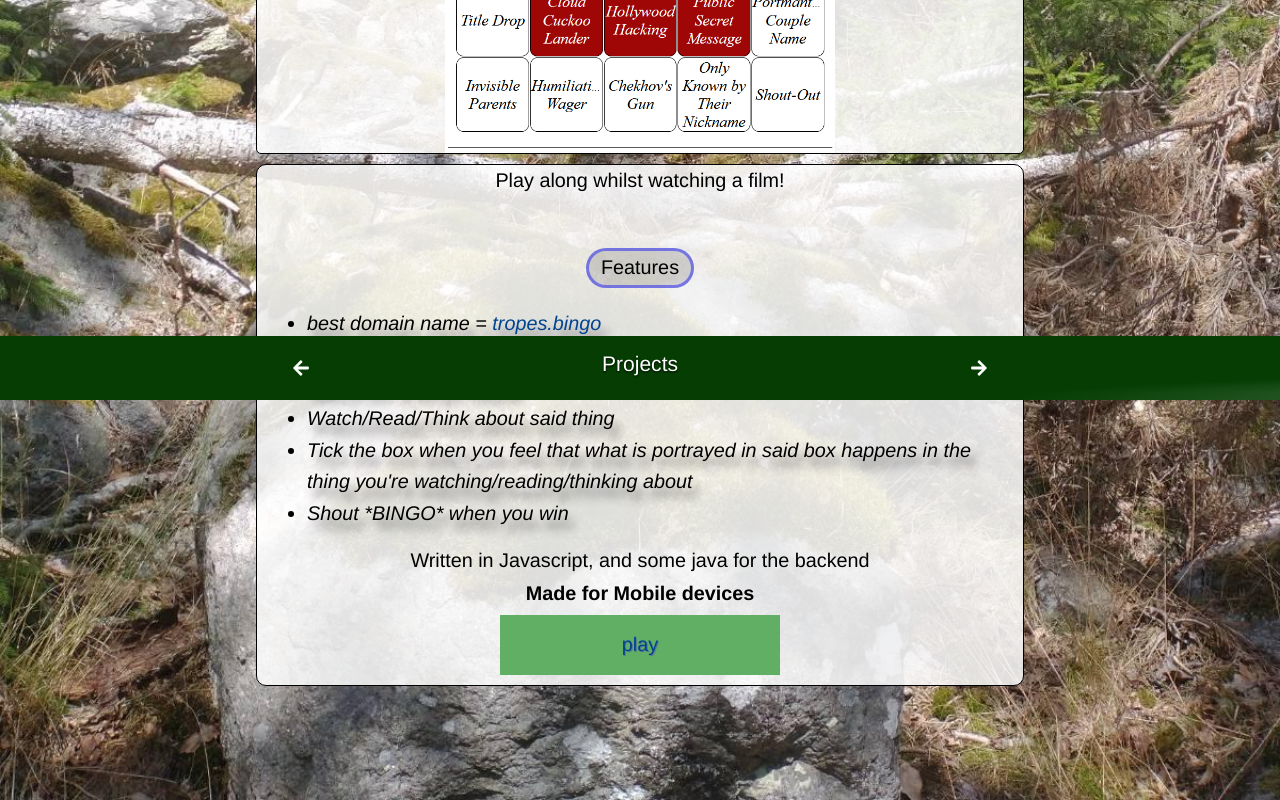
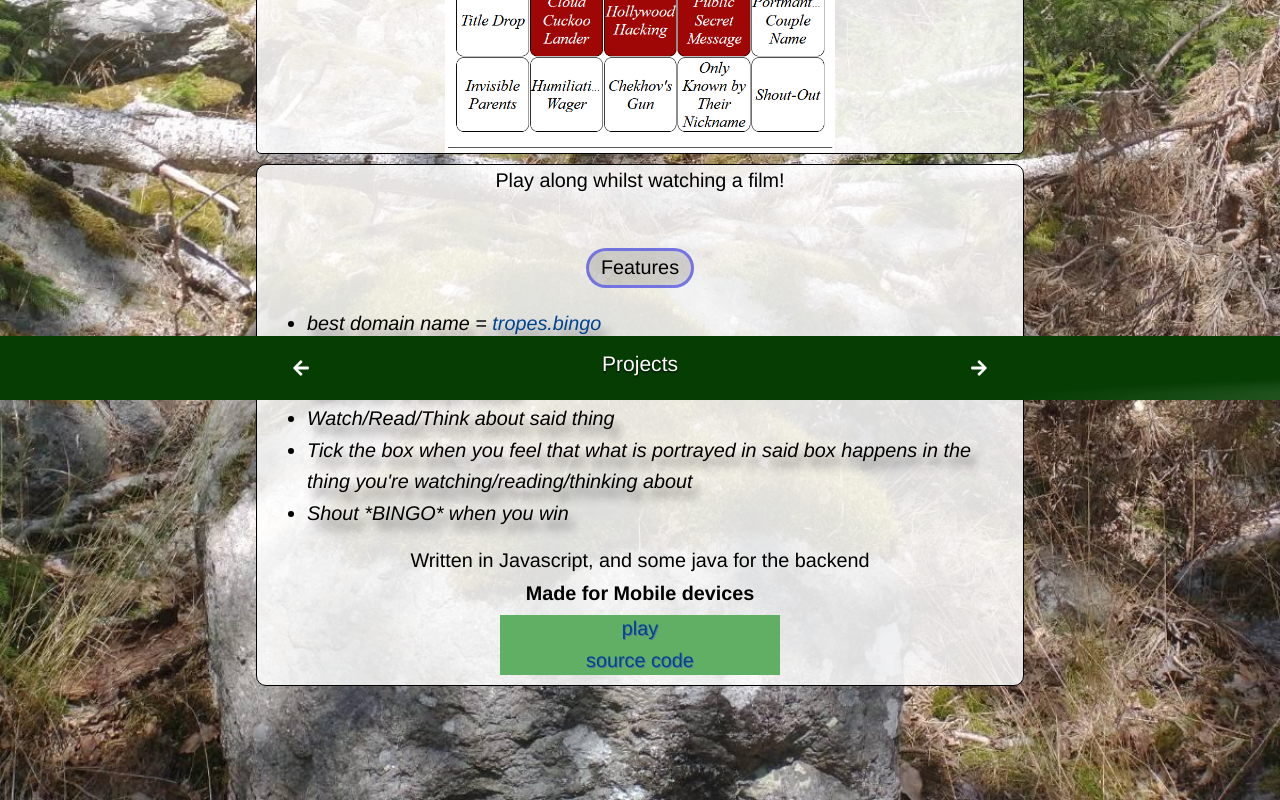
Before and after one commit to isthisthereallife/pages, a Next.js app: page /pages/projects/TropesBingo in a window 1280 px wide. Shown: the part 400-1200 px from the top of the page. Built offline with nearby package versions, Linux system fonts and the light colour scheme.

Commit message:
Deploy - Added source code link

```diff
--- a/src/pages/projects/TropesBingo.jsx
+++ b/src/pages/projects/TropesBingo.jsx
@@ -132,6 +132,9 @@ export default function Murvel() {
           </h4>
           <div className={styles.project_links}>
             <a href="http://tropes.bingo">play</a>
+            <a href="https://github.com/isthisthereallife/tropes-bingo">
+              source code
+            </a>
           </div>
         </div>
       </div>
```
Also changed, not shown: 11 other files (tests, documents, lock files or other folders).
